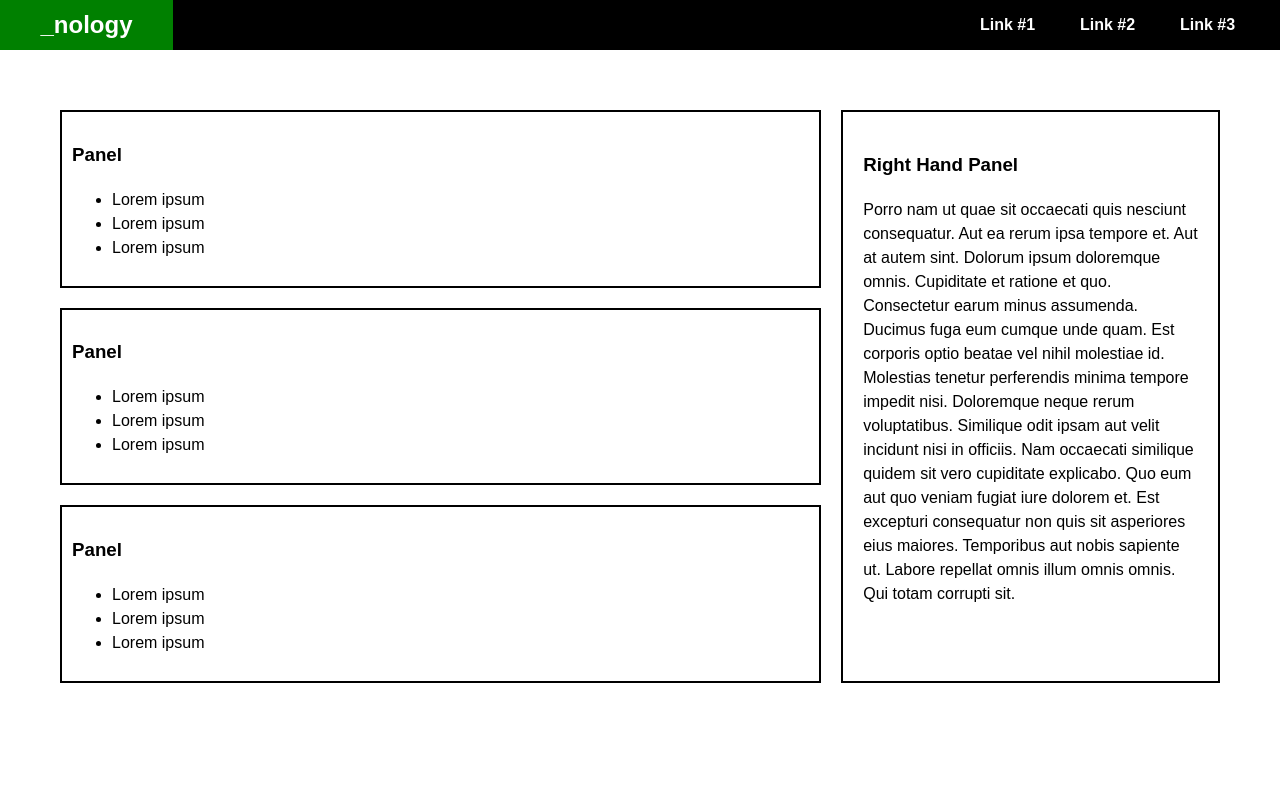
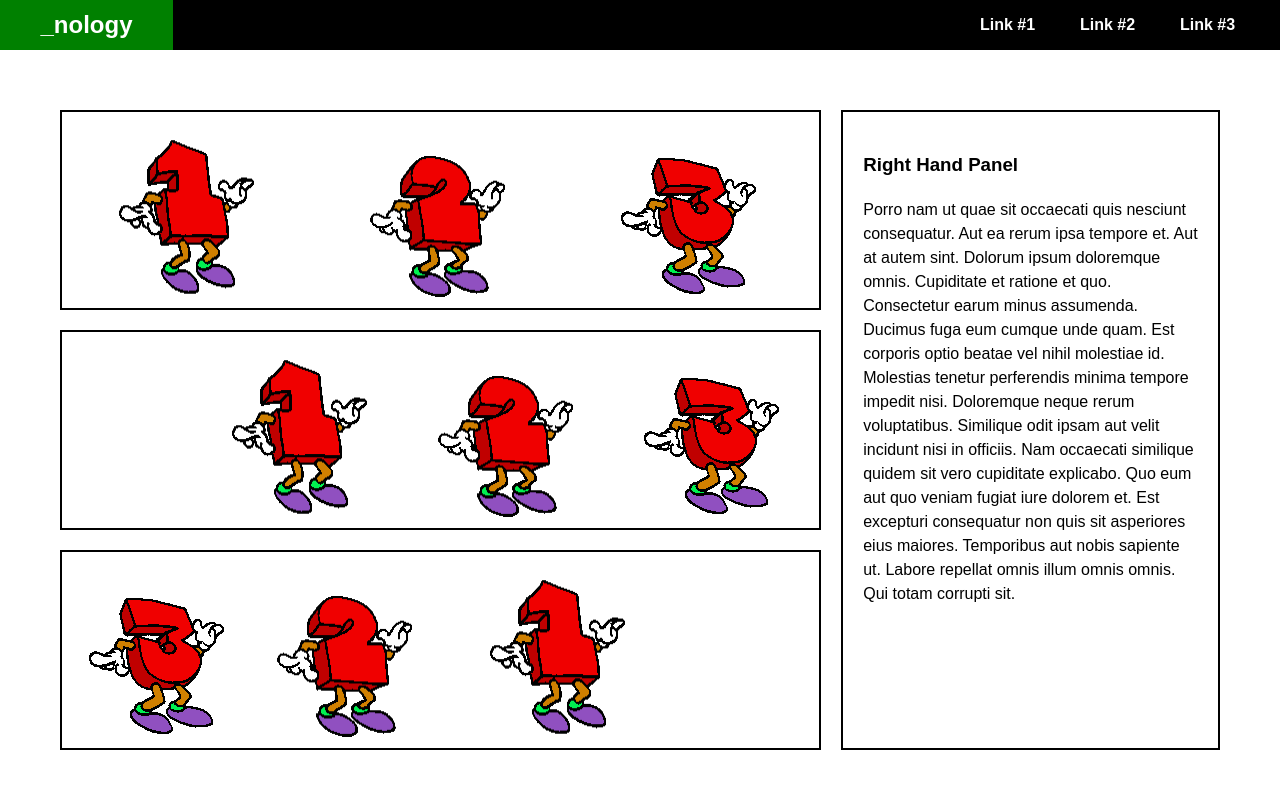
Before and after one commit to jebzley/flexbox-challenge-seb, a plain HTML site: page index.html in a window 1280 px wide. Drawn offline with Linux system fonts and the light colour scheme.

Commit message:
challenge completed

```diff
--- a/index.html
+++ b/index.html
@@ -22,45 +22,39 @@
 
     <main>
       <div id="columned-content">
-        <div class="panel">
-          <h3>Panel</h3>
-          <ul>
-            <li>Lorem ipsum</li>
-            <li>Lorem ipsum</li>
-            <li>Lorem ipsum</li>
-          </ul>
+        <div class="panel" id="panel-1">
+          <img src="./img/one.gif">
+          <img src="./img/two.gif">
+          <img src="./img/three.gif">
         </div>
-        <div class="panel">
-          <h3>Panel</h3>
-          <ul>
-            <li>Lorem ipsum</li>
-            <li>Lorem ipsum</li>
-            <li>Lorem ipsum</li>
-          </ul>
+        <div class="panel" id="panel-2">
+          <img src="./img/one.gif">
+          <img src="./img/two.gif">
+          <img src="./img/three.gif">
         </div>
-        <div class="panel">
-          <h3>Panel</h3>
-          <ul>
-            <li>Lorem ipsum</li>
-            <li>Lorem ipsum</li>
-            <li>Lorem ipsum</li>
-          </ul>
+        <div class="panel" id="panel-3">
+          <img src="./img/one.gif">
+          <img src="./img/two.gif">
+          <img src="./img/three.gif">
         </div>
       </div>
 
       <div id="right-hand-panel">
         <h3>Right Hand Panel</h3>
         <p>
-          Porro nam ut quae sit occaecati quis nesciunt consequatur. Aut ea rerum ipsa tempore et. Aut at autem sint.
-
-Dolorum ipsum doloremque omnis. Cupiditate et ratione et quo. Consectetur earum minus assumenda. Ducimus fuga eum cumque unde quam. Est corporis optio beatae vel nihil molestiae id.
-
-Molestias tenetur perferendis minima tempore impedit nisi. Doloremque neque rerum voluptatibus. Similique odit ipsam aut velit incidunt nisi in officiis.
-
-Nam occaecati similique quidem sit vero cupiditate explicabo. Quo eum aut quo veniam fugiat iure dolorem et. Est excepturi consequatur non quis sit asperiores eius maiores. Temporibus aut nobis sapiente ut. Labore repellat omnis illum omnis omnis. Qui totam corrupti sit.
+          Porro nam ut quae sit occaecati quis nesciunt consequatur. Aut ea
+          rerum ipsa tempore et. Aut at autem sint. Dolorum ipsum doloremque
+          omnis. Cupiditate et ratione et quo. Consectetur earum minus
+          assumenda. Ducimus fuga eum cumque unde quam. Est corporis optio
+          beatae vel nihil molestiae id. Molestias tenetur perferendis minima
+          tempore impedit nisi. Doloremque neque rerum voluptatibus. Similique
+          odit ipsam aut velit incidunt nisi in officiis. Nam occaecati
+          similique quidem sit vero cupiditate explicabo. Quo eum aut quo veniam
+          fugiat iure dolorem et. Est excepturi consequatur non quis sit
+          asperiores eius maiores. Temporibus aut nobis sapiente ut. Labore
+          repellat omnis illum omnis omnis. Qui totam corrupti sit.
         </p>
       </div>
     </main>
-
   </body>
 </html>
--- a/styles.css
+++ b/styles.css
@@ -60,19 +60,24 @@ main{
 }
 
 .panel{
+  display: flex;
   margin: 10px;
   padding: 10px;
   border: 2px solid black;
 }
 
-.panel ul{
-  height: 100%;
-  display: flex;
-  flex-direction: column;
-  justify-content: stretch;
-
+#panel-1{
+  justify-content: space-around;
 }
 
+#panel-2{
+  justify-content: flex-end;
+}
+
+#panel-3{
+  flex-direction: row-reverse;
+  justify-content: flex-end;
+}
 #right-hand-panel{
   width: 30%;
   margin: 10px;
```
Also changed, not shown: img/one.gif (added), img/three.gif (added), img/two.gif (added).
